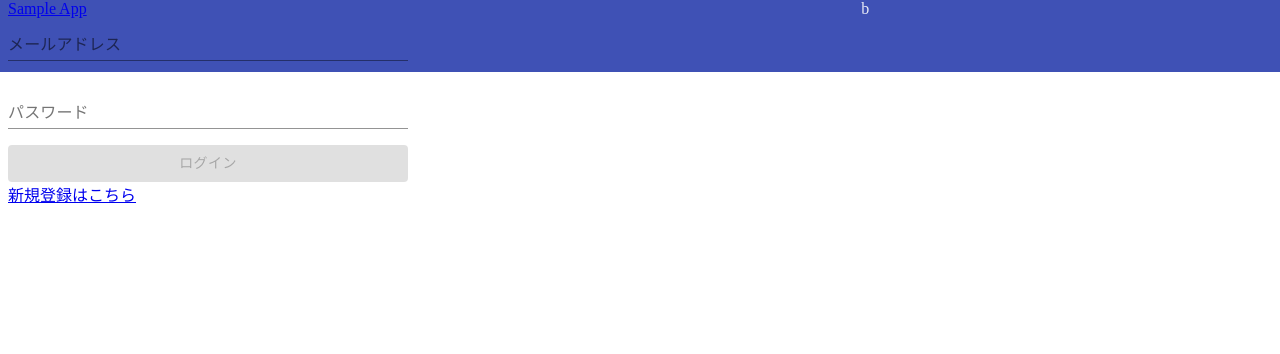
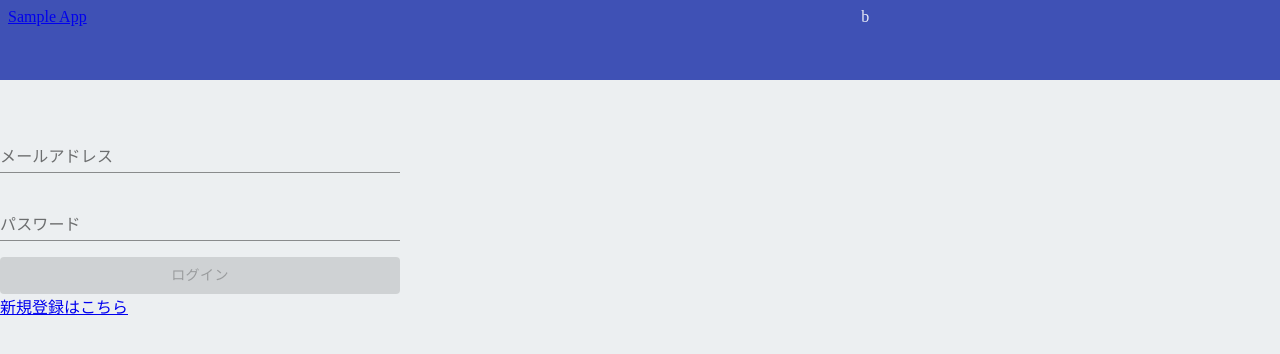
Before and after one commit to kumashun8/katagami2, a React (Create React App) app in the folder front/: page /login in a window 1280 px wide. Shown: the top 354 px of the page. Built offline with nearby package versions, Linux system fonts and the light colour scheme.

Commit message:
最低限のスタイルをちゃんとしたよ

```diff
--- a/front/src/App.js
+++ b/front/src/App.js
@@ -3,7 +3,6 @@ import {
   BrowserRouter,
   Switch,
   Route,
-  NavLink,
   Redirect
 } from 'react-router-dom';
 import Top from 'pages/Top';
@@ -13,12 +12,11 @@ import LoginPage from 'pages/LoginPage';
 import Header from 'components/lv3/Header';
 import { currentUser, logout } from 'lib/auth';
 import { makeStyles } from '@material-ui/styles';
-import { indigo } from '@material-ui/core/colors';
-import { Container, Grid, Box } from '@material-ui/core';
+import { Box } from '@material-ui/core';
 
 const useStyle = makeStyles(theme => ({
   wrapper: {
-    margin: '0 auto'
+    margin: '120px auto'
   }
 }));
 
@@ -70,7 +68,7 @@ export default function () {
           <PrivateRoute path='/members/:id' component={MemberDetail} />
           <PrivateRoute path='/' component={Top} />
         </Switch>
-      </Box>
+        </Box>
     </BrowserRouter>
   );
 }
--- a/front/src/components/lv3/Header.js
+++ b/front/src/components/lv3/Header.js
@@ -10,6 +10,7 @@ const useStyles = makeStyles(theme => ({
     width: '100vw',
     height: 80,
     position: 'fixed',
+    margin: 0,
     top: 0,
     backgroundColor: indigo[500],
     color: indigo[50]
--- /dev/null
+++ b/front/src/index.css
@@ -0,0 +1,4 @@
+body {
+  margin: 0;
+  background-color: #eceff1;
+}
--- a/front/src/index.js
+++ b/front/src/index.js
@@ -1,6 +1,7 @@
 import React from 'react';
 import ReactDOM from 'react-dom';
 import App from './App';
+import 'index.css';
 
 ReactDOM.render(
   <App />,
--- a/front/src/pages/MemberDetail.js
+++ b/front/src/pages/MemberDetail.js
@@ -2,7 +2,7 @@ import React, { useState, useEffect } from 'react';
 import { makeStyles } from '@material-ui/core/styles';
 import { currentUser } from 'lib/auth';
 import { Container } from '@material-ui/core';
-import { indigo } from '@material-ui/core/colors';
+import { indigo, grey } from '@material-ui/core/colors';
 import {
   fetchMember,
   fetchCommentsOfMember,
@@ -13,7 +13,7 @@ import CommentForm from 'components/lv4/CommentForm';
 
 const useStyles = makeStyles(theme => ({
   wrapper: {
-    backgroundColor: indigo[50],
+    backgroundColor: grey[50],
     color: indigo[900],
     marginTop: theme.spacing(4),
     paddingTop: theme.spacing(1),
--- a/front/src/pages/Top.js
+++ b/front/src/pages/Top.js
@@ -3,8 +3,17 @@ import { makeStyles } from '@material-ui/core/styles';
 import MemberList from 'components/lv4/MemberList';
 import MemberForm from 'components/lv4/MemberForm';
 import { fetchMembers, postMember } from 'lib/api';
+import { indigo, grey } from '@material-ui/core/colors';
+import { Container } from '@material-ui/core';
 
 const useStyles = makeStyles(theme => ({
+  wrapper: {
+    backgroundColor: grey[50],
+    color: indigo[900],
+    marginTop: theme.spacing(4),
+    paddingTop: theme.spacing(1),
+    paddingBottom: theme.spacing(4)
+  },
   container: {
     display: 'flex',
     flexDirection: 'column',
@@ -36,7 +45,7 @@ export default function () {
   }, [latest]);
 
   return (
-    <div>
+    <Container className={classes.wrapper}>
       <MemberList
         loading={loading}
         members={members}
@@ -54,6 +63,6 @@ export default function () {
             setLatest
           })}
       />
-    </div>
+    </Container>
   );
 }
```
